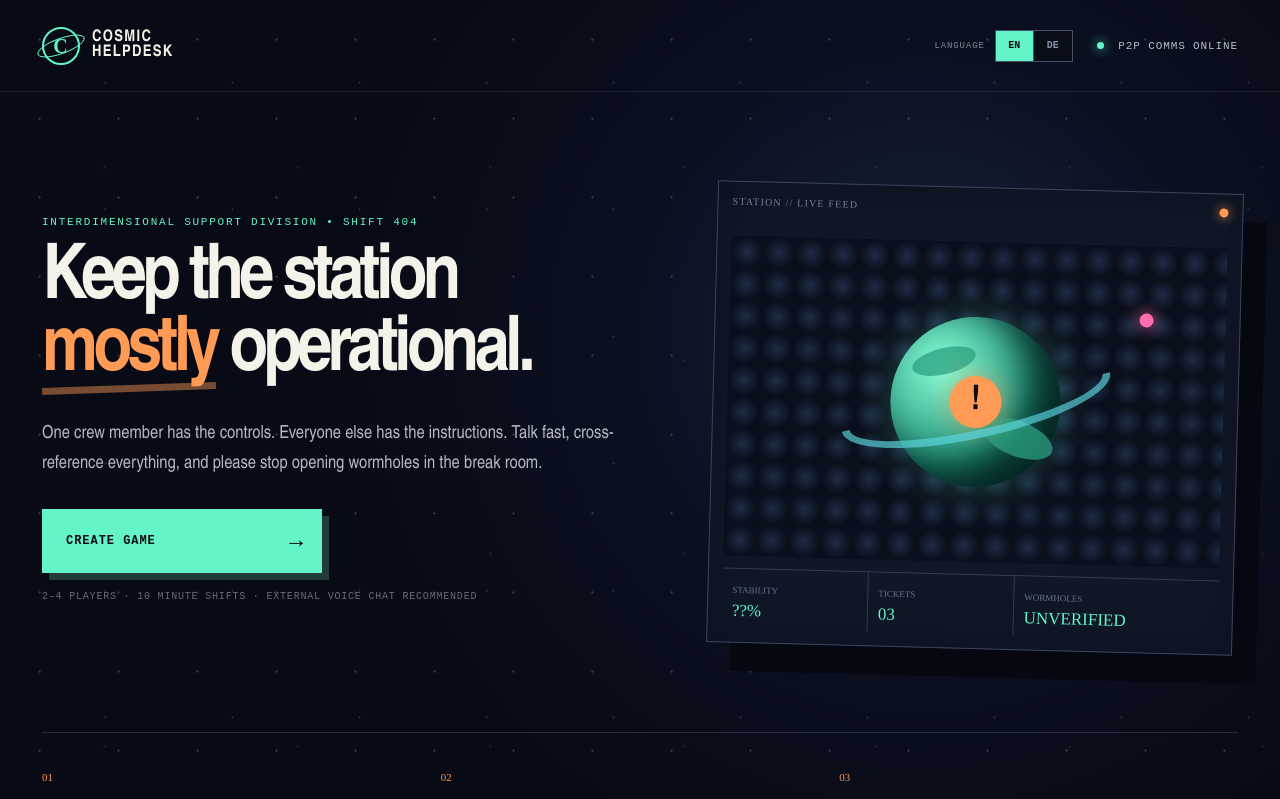
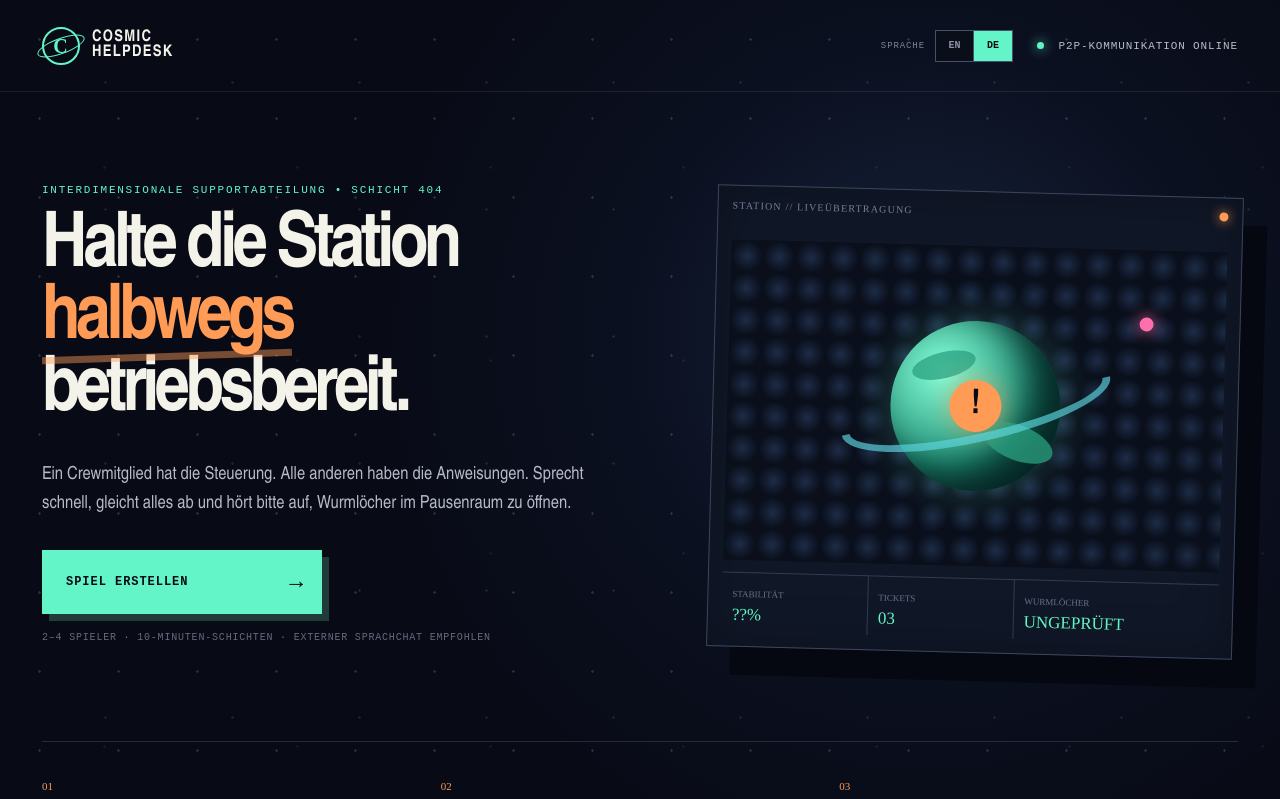
Before and after one commit to MichelKrispin/cosmic-helpdesk, a React (Vite) app: page / in a window 1280 px wide. Shown: the top 799 px of the page. Built offline with nearby package versions, Linux system fonts and the light colour scheme.

Commit message:
German as default

```diff
--- a/index.html
+++ b/index.html
@@ -1,5 +1,5 @@
 <!doctype html>
-<html lang="en">
+<html lang="de">
   <head>
     <meta charset="UTF-8" />
     <meta name="viewport" content="width=device-width, initial-scale=1.0" />
--- a/src/App.tsx
+++ b/src/App.tsx
@@ -43,7 +43,7 @@ function App() {
   const [status, setStatus] = useState<StatusId>(initialInvite ? 'calling' : 'empty')
   const [players, setPlayers] = useState<Player[]>([])
   const [view, setView] = useState<GameView | null>(null)
-  const [language, setLanguage] = useState<Locale>('en')
+  const [language, setLanguage] = useState<Locale>('de')
   const [difficulty, setDifficulty] = useState<DifficultyId>('standard')
   const [gameStyle, setGameStyle] = useState<GameStyle>('fast')
   const [campaignLevelId, setCampaignLevelId] = useState(1)
@@ -56,7 +56,7 @@ function App() {
   const gameRef = useRef<FullGame | null>(null)
   const isHostRef = useRef(false)
   const playersRef = useRef<Player[]>([])
-  const languageRef = useRef<Locale>('en')
+  const languageRef = useRef<Locale>('de')
   const difficultyRef = useRef<DifficultyId>('standard')
   const gameStyleRef = useRef<GameStyle>('fast')
   const campaignLevelRef = useRef(1)
--- a/src/game.ts
+++ b/src/game.ts
@@ -114,7 +114,7 @@ export function rolesForPlayers(count: number): RoleId[] {
   if (count === 3) return ['operator', 'engineer', 'researcher']
   return ['operator', 'engineer', 'analyst', 'archivist']
 }
-export function roleName(role: RoleId | null, language: Locale = 'en'): string {
+export function roleName(role: RoleId | null, language: Locale = 'de'): string {
   const names: Record<Locale, Record<RoleId, string>> = {
     en: { operator: 'Operator', engineer: 'Systems Engineer', analyst: 'Telemetry Analyst', archivist: 'Xeno Archivist', specialist: 'Mission Specialist', researcher: 'Research Lead' },
     de: { operator: 'Operator', engineer: 'Systemingenieur', analyst: 'Telemetrieanalyst', archivist: 'Xeno-Archivar', specialist: 'Missionsspezialist', researcher: 'Forschungsleitung' },
@@ -122,7 +122,7 @@ export function roleName(role: RoleId | null, language: Locale = 'en'): string {
   return role ? names[language][role] : language === 'de' ? 'Zuweisung ausstehend' : 'Awaiting assignment'
 }
 
-export function createGame(seed: number, playerCount: number, language: Locale = 'en', now = Date.now(), difficulty: DifficultyId = 'standard', gameStyle: GameStyle = 'fast', campaignLevelId = 1): FullGame {
+export function createGame(seed: number, playerCount: number, language: Locale = 'de', now = Date.now(), difficulty: DifficultyId = 'standard', gameStyle: GameStyle = 'fast', campaignLevelId = 1): FullGame {
   const random = mulberry32(seed)
   const caller = species[Math.floor(random() * species.length)]
   const symbols = shuffle(Object.keys(symbolMeta) as SymbolId[], random)
```
